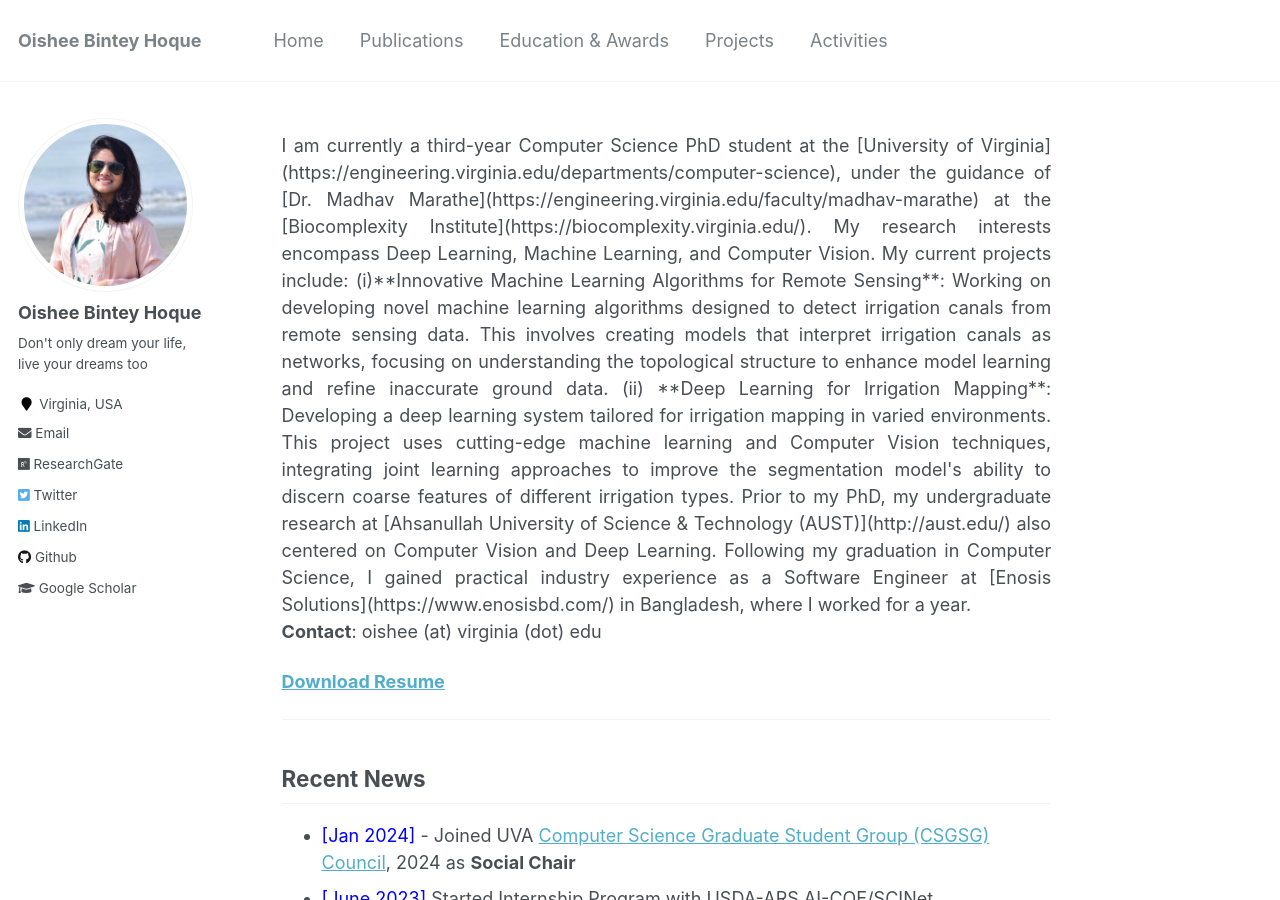
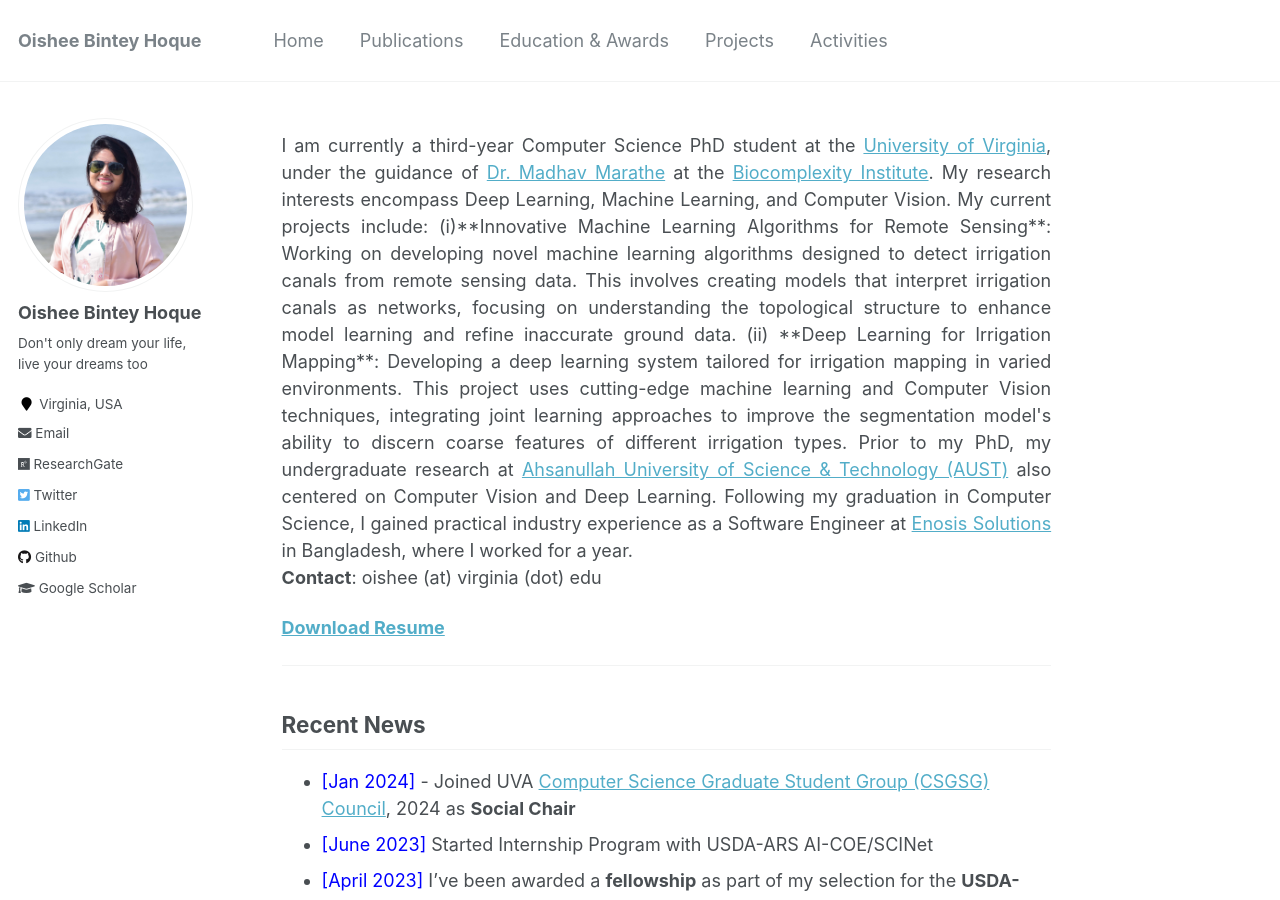
Before and after one commit to oishee-hoque/oishee-hoque.github.io, a Jekyll site: the page built from _pages/about.md, in a window 1280 px wide and 900 px high. Built offline with Jekyll 4.4.1, drawn with Linux system fonts in a browser that asks for light colours; some of the changed lines change nothing that is shown.

Commit message:
update html

```diff
--- a/_pages/about.md
+++ b/_pages/about.md
@@ -9,9 +9,9 @@ redirect_from:
 ---
 
 <div style="text-align: justify">
-I am currently a third-year Computer Science PhD student at the [University of Virginia](https://engineering.virginia.edu/departments/computer-science), under the guidance of [Dr. Madhav Marathe](https://engineering.virginia.edu/faculty/madhav-marathe) at the [Biocomplexity Institute](https://biocomplexity.virginia.edu/). My research interests encompass Deep Learning, Machine Learning, and Computer Vision. My current projects include: (i)**Innovative Machine Learning Algorithms for Remote Sensing**: Working on developing novel machine learning algorithms designed to detect irrigation canals from remote sensing data. This involves creating models that interpret irrigation canals as networks, focusing on understanding the topological structure to enhance model learning and refine inaccurate ground data. (ii) **Deep Learning for Irrigation Mapping**: Developing a deep learning system tailored for irrigation mapping in varied environments. This project uses cutting-edge machine learning and Computer Vision techniques, integrating joint learning approaches to improve the segmentation model's ability to discern coarse features of different irrigation types.
+I am currently a third-year Computer Science PhD student at the  <a href="https://engineering.virginia.edu/departments/computer-science">University of Virginia</a>, under the guidance of <a href="https://engineering.virginia.edu/faculty/madhav-marathe">Dr. Madhav Marathe</a> at the <a href="https://biocomplexity.virginia.edu/">Biocomplexity Institute</a>. My research interests encompass Deep Learning, Machine Learning, and Computer Vision. My current projects include: (i)**Innovative Machine Learning Algorithms for Remote Sensing**: Working on developing novel machine learning algorithms designed to detect irrigation canals from remote sensing data. This involves creating models that interpret irrigation canals as networks, focusing on understanding the topological structure to enhance model learning and refine inaccurate ground data. (ii) **Deep Learning for Irrigation Mapping**: Developing a deep learning system tailored for irrigation mapping in varied environments. This project uses cutting-edge machine learning and Computer Vision techniques, integrating joint learning approaches to improve the segmentation model's ability to discern coarse features of different irrigation types.
 
-Prior to my PhD, my undergraduate research at [Ahsanullah University of Science & Technology (AUST)](http://aust.edu/) also centered on Computer Vision and Deep Learning. Following my graduation in Computer Science, I gained practical industry experience as a Software Engineer at [Enosis Solutions](https://www.enosisbd.com/) in Bangladesh, where I worked for a year.
+Prior to my PhD, my undergraduate research at <a href="http://aust.edu/">Ahsanullah University of Science & Technology (AUST)</a> also centered on Computer Vision and Deep Learning. Following my graduation in Computer Science, I gained practical industry experience as a Software Engineer at <a href="https://www.enosisbd.com/">Enosis Solutions</a> in Bangladesh, where I worked for a year.
 
 </div>
 
```
